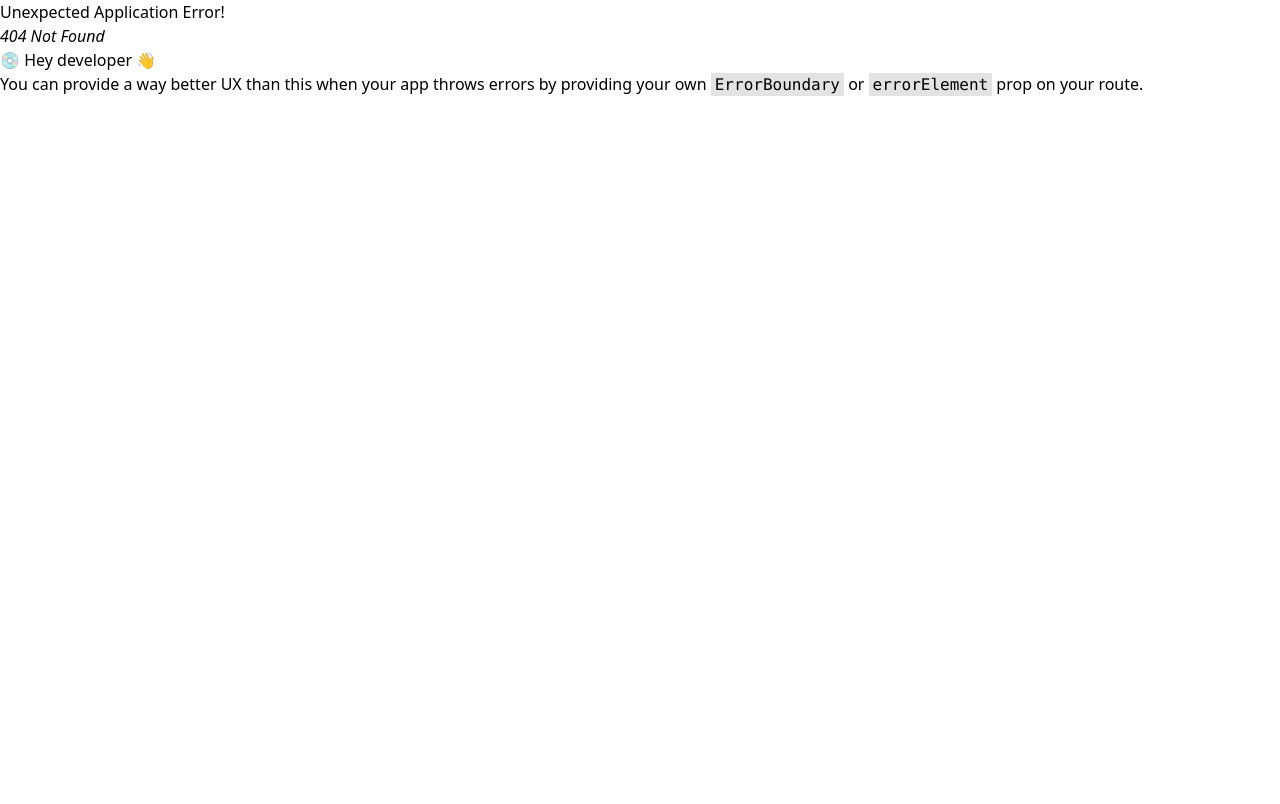
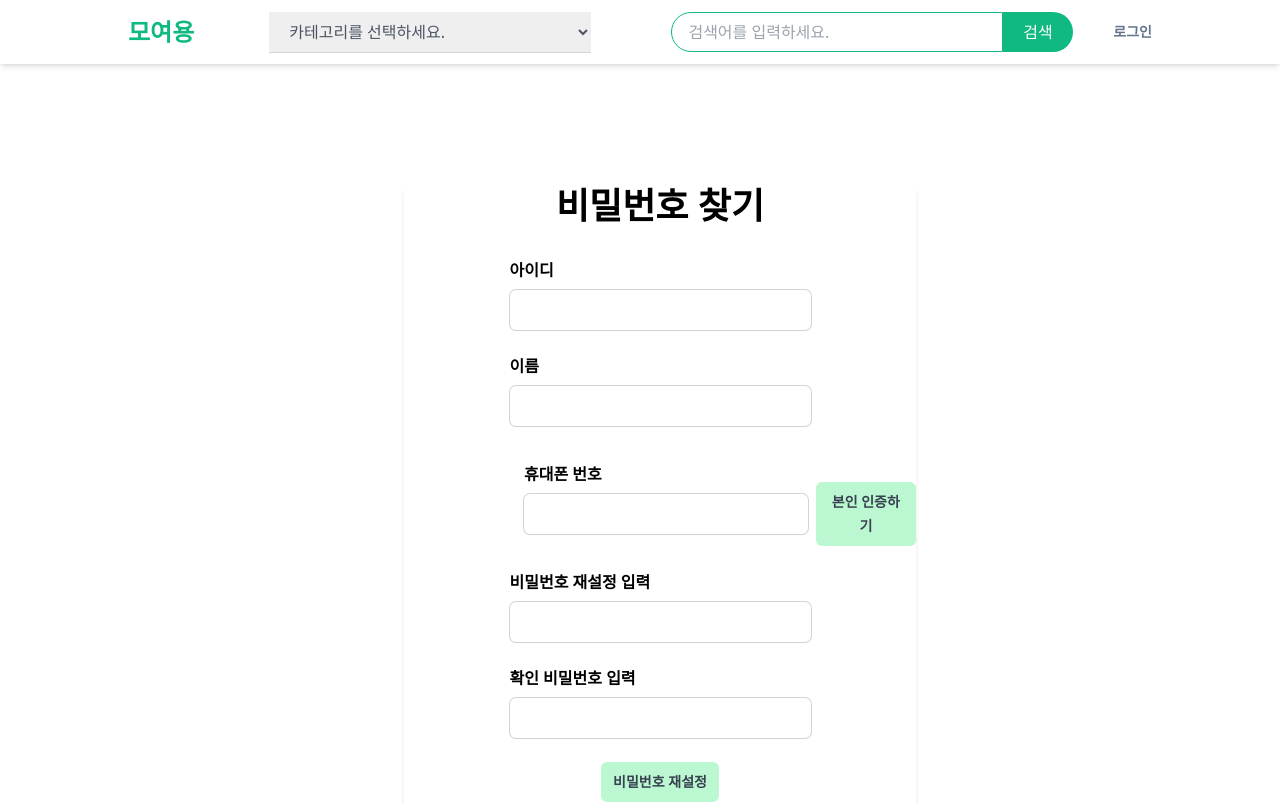
Before and after one commit to samgakhyeong/moyoyoung-frontend, a React (Create React App) app: page /allMemberLogin/FindPassWord in a window 1280 px wide. Before the commit this address had no page. Shown: the top 804 px of the page. Built offline with nearby package versions, Linux system fonts and the light colour scheme.

Commit message:
해더 푸터 통합본

```diff
--- a/src/components/allMemberLogin/FindId.js
+++ b/src/components/allMemberLogin/FindId.js
@@ -1,5 +1,11 @@
+import React from "react";
+import Header from "../common/Header";
+import Footer from "../common/Footer";
+
 export default function FindId() {
   return (
+    <div>
+      <Header/>
     <div className="flex items-center justify-center min-h-screen">
       <div className="flex flex-col items-center justify-center w-full shadow-md max-w-lg ml-10 mb-20">
 
@@ -32,5 +38,7 @@ export default function FindId() {
               <button className="py-2 mb-5 rounded-md bg-green-200 hover:bg-green-300 px-3 text-sm font-semibold leading-6 text-gray-700">아이디 찾기</button>
       </div>
     </div>
+    <Footer/>
+    </div>
   );
 }
--- a/src/components/allMemberLogin/FindPassWord.js
+++ b/src/components/allMemberLogin/FindPassWord.js
@@ -1,5 +1,11 @@
+import React from "react";
+import Header from "../common/Header";
+import Footer from "../common/Footer";
+
 export default function FindPassWord() {
     return (
+      <div>
+      <Header/>
         <div className="flex items-center justify-center min-h-screen">
           <div className="flex flex-col items-center justify-center w-full shadow-md max-w-lg ml-10 mt-20">
 
@@ -71,6 +77,8 @@ export default function FindPassWord() {
             <button className="py-2 mb-5 rounded-md bg-green-200 hover:bg-green-300 px-3 text-sm font-semibold leading-6 text-gray-700">비밀번호 재설정</button>
           </div>
         </div>
+          <Footer/>
+        </div>
 
           );
 }
--- a/src/components/allMemberLogin/Login.js
+++ b/src/components/allMemberLogin/Login.js
@@ -1,3 +1,4 @@
+import { Link } from "react-router-dom";
 export default function Login() {
   return (
 
@@ -72,14 +73,16 @@ export default function Login() {
             <button type="button"
               className="hover:underline"
             >
-              아이디 찾기
+              <Link to="/allMemberLogin/FindId">아이디 찾기</Link>
             </button>
             <button type="button"
               className="hover:underline"
             >
-              비밀번호 찾기
+             <Link to="/allMemberLogin/FindPassWord"> 비밀번호 찾기</Link>
             </button>
-            <button type="button" className="hover:underline">회원가입</button>
+            <button type="button" className="hover:underline">
+              <Link to="/allMemberLogin/LoginJoin">회원가입</Link>
+            </button>
           </div>
 
         </div>
--- a/src/components/allMemberLogin/LoginJoin.js
+++ b/src/components/allMemberLogin/LoginJoin.js
@@ -1,7 +1,13 @@
+import React from "react";
+import Header from "../common/Header";
+import Footer from "../common/Footer";
+
 export default function LoginJoin() {
   return (
+    <div>
+      <Header/>
 <div className="flex items-center justify-center min-h-screen">
-  <div className="flex flex-col items-center justify-center w-full shadow-md max-w-lg ml-10 mt-20">
+  <div className="flex flex-col items-center justify-center w-full shadow-md   max-w-lg ml-10 mt-2">
 
     <p className="mb-8 font-bold">아이디 입력
     <div className="mt-2">
@@ -83,6 +89,7 @@ export default function LoginJoin() {
     <button className="py-2 mb-5 rounded-md bg-green-200 hover:bg-green-300 px-3 text-sm font-semibold leading-6 text-gray-700">회원가입 하기</button>
   </div>
 </div>
-
+<Footer/>
+</div>
   );
 }
--- a/src/components/common/Header.js
+++ b/src/components/common/Header.js
@@ -1,6 +1,8 @@
+import { Link } from "react-router-dom";
+
 const Header = () => {
   return (
-    <header className="w-full min-h-16 bg-white shadow-lg">
+    <header className="w-full min-h-16 bg-white shadow-md">
       <div className="w-full max-w-screen-lg mx-auto">
         <div className="flex flex-row justify-between items-center w-full h-full py-2">
           <div className="w-36 h-12 flex items-center justify-start text-emerald-500 font-bold text-2xl rounded-md">
@@ -37,7 +39,7 @@ const Header = () => {
             </form>
           </div>
           <div className="w-20 h-12 flex items-center justify-end text-slate-500 text-sm font-semibold rounded-md cursor-pointer hover:text-emerald-500 transition-colors duration-300">
-            로그인
+              <Link to="/allMemberLogin">로그인</Link>
           </div>
         </div>
       </div>
--- a/src/router/root.js
+++ b/src/router/root.js
@@ -1,9 +1,12 @@
 import { Suspense, lazy } from "react";
-
 const { createBrowserRouter } = require("react-router-dom");
 
 const Loading = <div>Loading···</div>;
 const Main = lazy(() => import("../pages/MainPage"));
+const Login = lazy(() => import("../components/allMemberLogin/Login"))
+const LoginJoin = lazy(() => import("../components/allMemberLogin/LoginJoin"))
+const FindId = lazy(() => import("../components/allMemberLogin/FindId"))
+const FindPassWord = lazy(() => import ("../components/allMemberLogin/FindPassWord"))
 
 const root = createBrowserRouter([
   {
@@ -14,6 +17,38 @@ const root = createBrowserRouter([
       </Suspense>
     ),
   },
+  {
+    path: "/allMemberLogin",
+    element: (
+      <Suspense fallback={Loading}>
+        <Login />
+      </Suspense>
+    ),
+  },
+  {
+    path: "/allMemberLogin/LoginJoin",
+    element: (
+      <Suspense fallback={Loading}>
+        <LoginJoin />
+      </Suspense>
+    ),
+  },
+  {
+    path: "/allMemberLogin/FindId",
+    element: (
+      <Suspense fallback={Loading}>
+        <FindId />
+      </Suspense>
+    ),
+  },
+  {
+    path: "/allMemberLogin/FindPassWord",
+    element: (
+      <Suspense fallback={Loading}>
+        <FindPassWord />
+      </Suspense>
+    ),
+  },
 ]);
 
 export default root;
```
